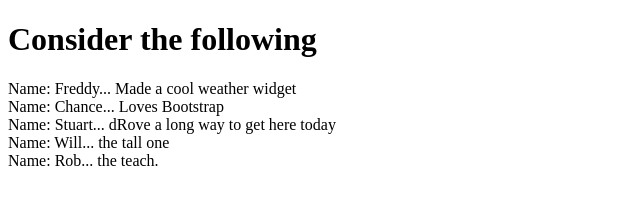
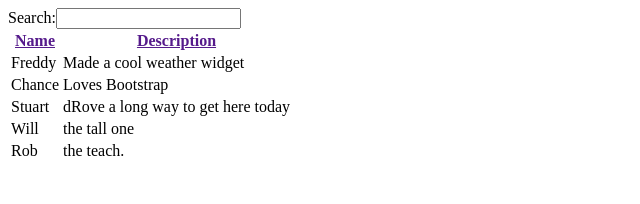
Before and after one commit to turboflanagan/beggining-angular2, a plain HTML site: page index.html in a window 1280 px wide. Shown: the whole page, without its empty margins (0-640 px from the left). Drawn offline with nearby package versions, Linux system fonts and the light colour scheme.

Commit message:
init commit

```diff
--- a/controller.js
+++ b/controller.js
@@ -4,7 +4,7 @@
 
 var myApp=angular.module('myApp', [])
 myApp.controller('myController', function($scope){
-	$scope.items = [
+	$scope.students = [
 	{
 		name: "Freddy",
 		desc: "Made a cool weather widget"
--- a/index.html
+++ b/index.html
@@ -9,14 +9,20 @@
 </head>
 <body ng-controller="myController">
 
-	<div id="wrapper">
-		<div id="header">
-			<h1>Consider the following</h1>
+	<div class="container">
+		<div class="row">
+			Search:<input ng-model="query" type="text">
+			<table>
+				<tr>
+					<th><a href="" ng-click="sortField = 'name'; reverse = !reverse";>Name</a></th>
+					<th><a href="" ng-click="sortField = 'name'; reverse = !reverse";>Description</a></th>
+				</tr>
+				<tr ng-repeat="student in students | filter:query | orderBy:sortField:reverse">
+					<td>{{student.name}}</td>
+					<td>{{student.desc}}</td>
+				</tr>
+			</table>
 		</div>
-	</div>
-
-	<div class="item" ng-repeat="item in items">
-		Name: {{item.name}}... {{item.desc}}
 	</div>
 
 </body>
```
